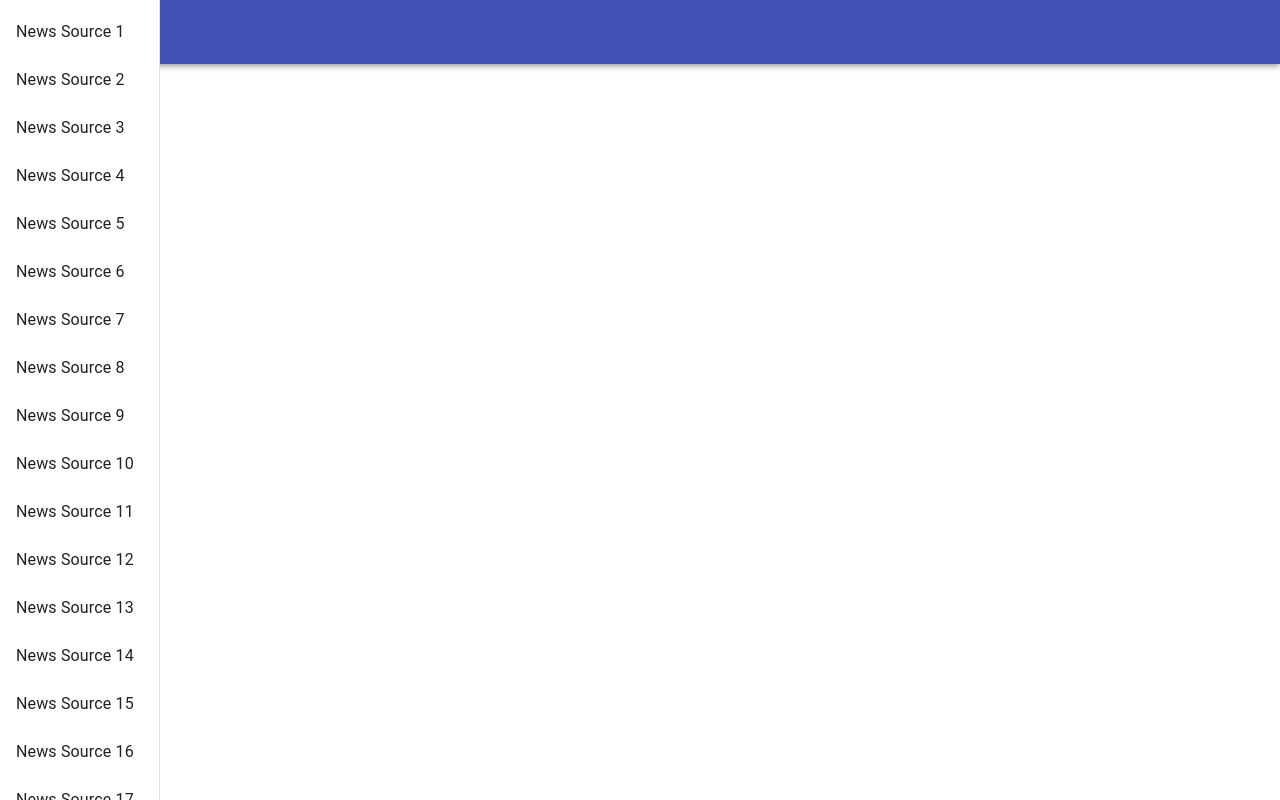
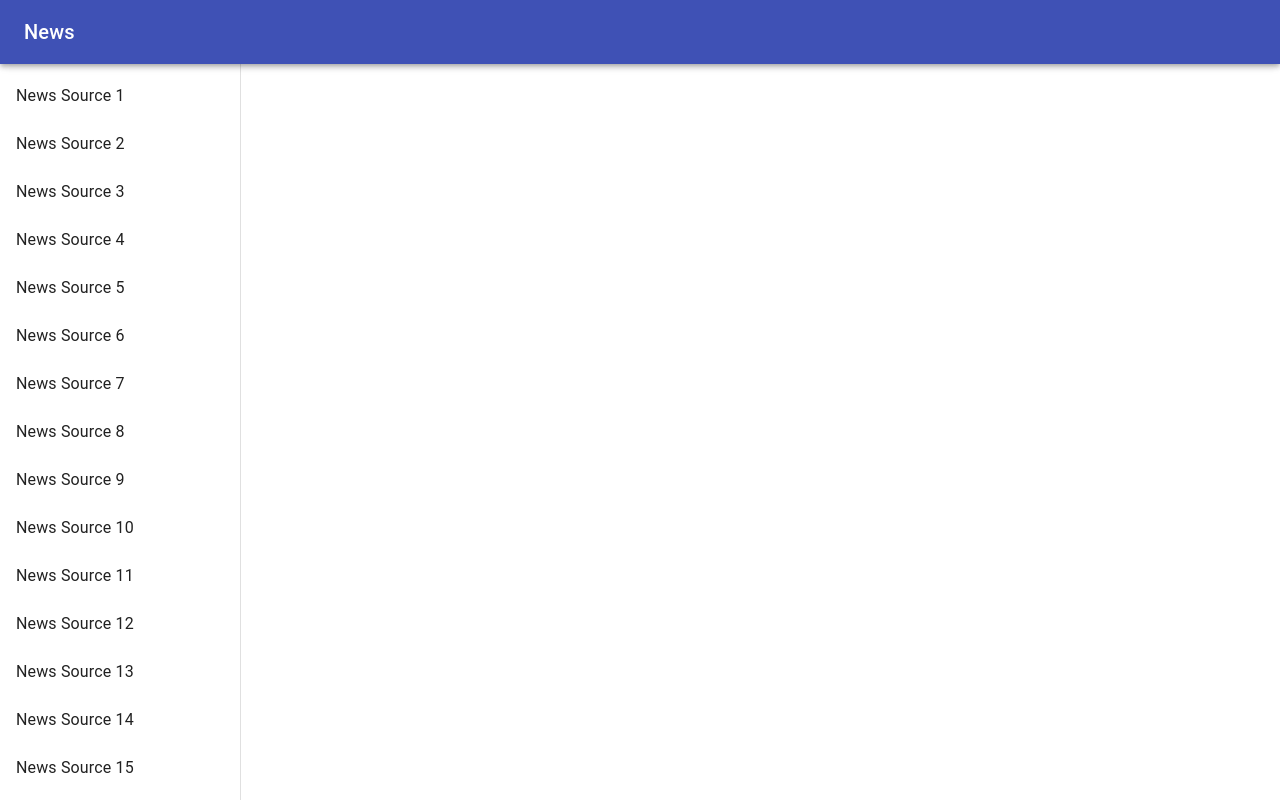
Before and after one commit to isaiahgcruz/news-app-js, a React (Create React App) app in the folder packages/client/: page / in a window 1280 px wide. Built offline with nearby package versions, Linux system fonts and the light colour scheme.

Commit message:
feat(client): Fix styling of AppBar and Drawer

```diff
--- a/packages/client/src/App.jsx
+++ b/packages/client/src/App.jsx
@@ -1,10 +1,19 @@
 import React from 'react';
+import { makeStyles } from '@material-ui/core';
 import Navbar from './components/Navbar';
 import Sources from './components/Sources';
 
+const useStyles = makeStyles(() => ({
+  root: {
+    display: 'flex',
+  },
+}));
+
 function App() {
+  const styles = useStyles();
+
   return (
-    <div>
+    <div className={styles.root}>
       <Navbar />
       <Sources />
     </div>
--- a/packages/client/src/components/Navbar.jsx
+++ b/packages/client/src/components/Navbar.jsx
@@ -1,9 +1,17 @@
 import React from 'react';
-import { AppBar, Toolbar, Typography } from '@material-ui/core';
+import { AppBar, Toolbar, Typography, makeStyles } from '@material-ui/core';
+
+const useStyles = makeStyles((theme) => ({
+  appBar: {
+    zIndex: theme.zIndex.drawer + 1,
+  },
+}));
 
 const Navbar = () => {
+  const classes = useStyles();
+
   return (
-    <AppBar position="static">
+    <AppBar position="fixed" className={classes.appBar}>
       <Toolbar>
         <Typography variant="h6">News</Typography>
       </Toolbar>
--- a/packages/client/src/components/Sources.jsx
+++ b/packages/client/src/components/Sources.jsx
@@ -1,12 +1,30 @@
 import React, { useState } from 'react';
-import { Drawer, List, ListItem, ListItemText } from '@material-ui/core';
+import {
+  Drawer,
+  List,
+  ListItem,
+  ListItemText,
+  makeStyles,
+} from '@material-ui/core';
 
 const mockData = Array.from({ length: 100 }, (_, index) => ({
   id: index,
   name: `News Source ${index + 1}`,
 }));
 
+const useStyles = makeStyles((theme) => ({
+  drawer: {
+    width: 240,
+    flexShrink: 0,
+  },
+  drawerPaper: {
+    width: 240,
+  },
+  toolbar: theme.mixins.toolbar,
+}));
+
 const Sources = () => {
+  const classes = useStyles();
   const [selected, setSelected] = useState({});
 
   const handleClickItem = (item) => {
@@ -14,7 +32,14 @@ const Sources = () => {
   };
 
   return (
-    <Drawer variant="permanent">
+    <Drawer
+      variant="permanent"
+      className={classes.drawer}
+      classes={{
+        paper: classes.drawerPaper,
+      }}
+    >
+      <div className={classes.toolbar} />
       <List>
         {mockData.map((item) => (
           <ListItem
```
